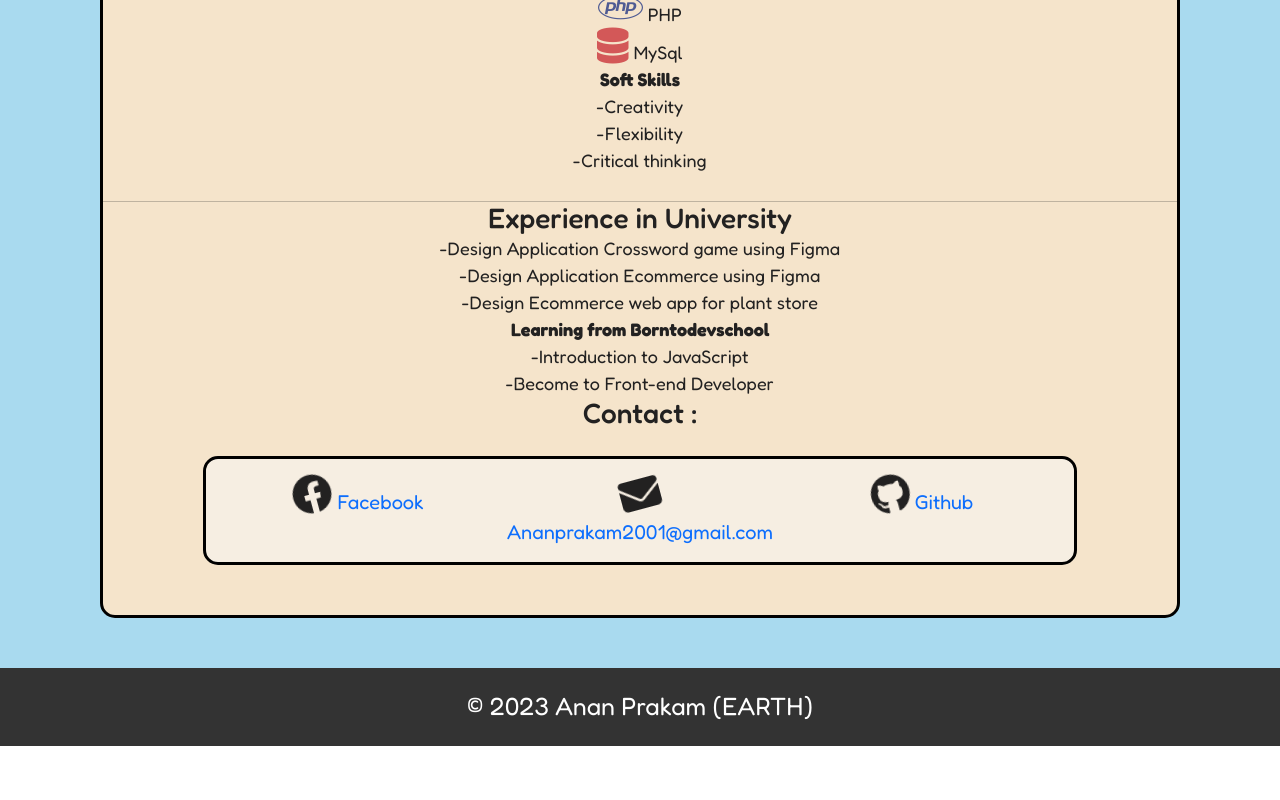
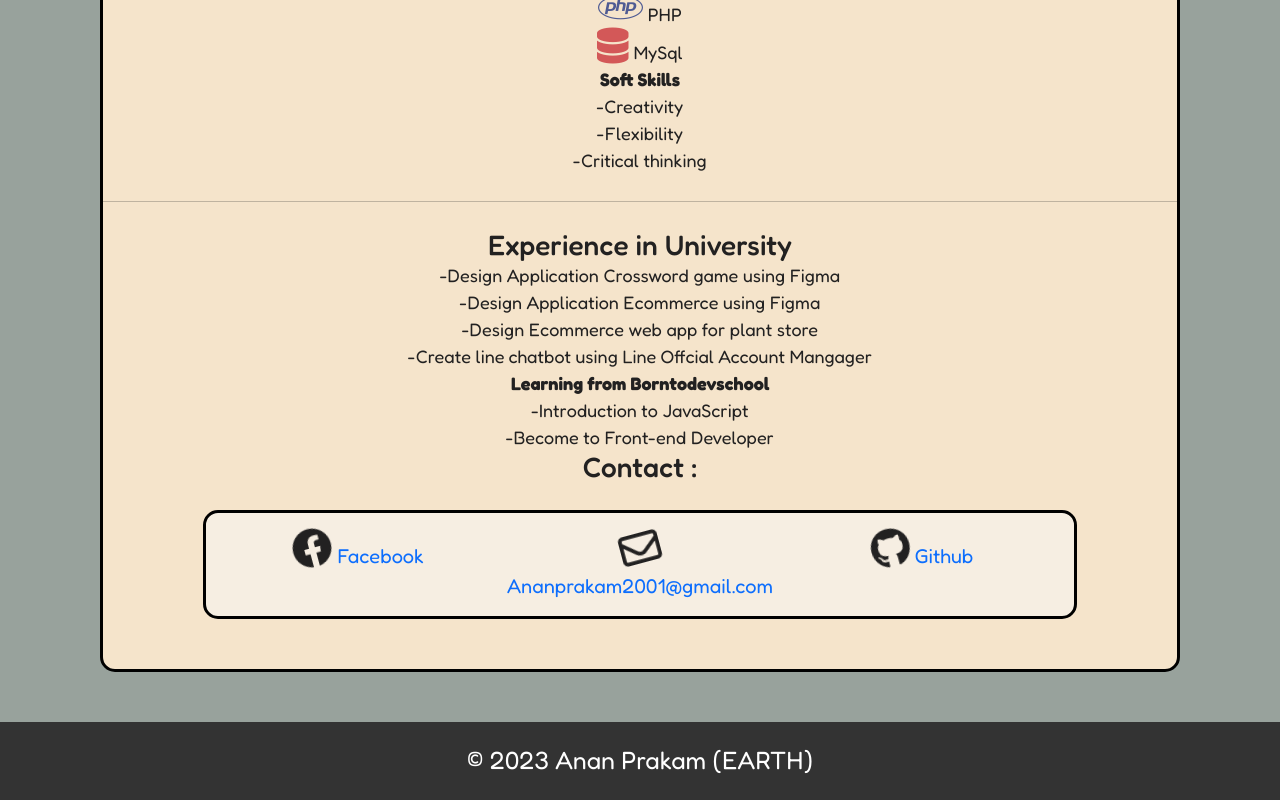
Before and after one commit to ananprakam/Portfolio, an Angular app: page / in a window 1280 px wide. Shown: the part 1604-2404 px from the top of the page. Before the commit the page ends 2350 px from the top, so only its background shows below. Built offline with nearby package versions, Linux system fonts and the light colour scheme.

Commit message:
update index

```diff
--- a/src/app/app.component.css
+++ b/src/app/app.component.css
@@ -18,7 +18,8 @@ body {
     font-family: 'Fredoka', sans-serif;
     font-size: 25px;
     color: #222121;
-    background-color: hsl(198, 69%, 80%);
+    background-color: rgb(152, 162, 156);
+    /*background-color: hsl(198, 69%, 80%);*/
 }
 
 
--- a/src/app/app.component.html
+++ b/src/app/app.component.html
@@ -37,8 +37,6 @@
                 style="color: #000000;"></i> Telaphon:
               093-1404623</span>
           </p>
-
-
           <p>Address: Nakhon sawan</p>
         </div>
 
@@ -77,6 +75,7 @@
               </div>
               <br>
               <hr>
+              <br>
               <div class="experience" id="experience">
                 <h3>Experience in University</h3>
 
@@ -84,6 +83,7 @@
                   <li>-Design Application Crossword game using Figma</li>
                   <li>-Design Application Ecommerce using Figma</li>
                   <li>-Design Ecommerce web app for plant store</li>
+                  <li>-Create line chatbot using Line Offcial Account Mangager</li>
                 </ul>
                 <p><b>Learning from Borntodevschool</b></p>
                 <ul>
@@ -104,7 +104,7 @@
                       Facebook</a>
                   </div>
                   <div class="col">
-                    <i class="fa-solid fa-envelope fa-shake fa-2x"></i><a
+                    <i class="fa-regular fa-envelope fa-shake fa-2x" ></i><a
                       style="text-decoration: none;font-family: 'Fredoka', sans-serif;font-weight: 400;" href=""
                       target="_blank" rel="noopener">
                       Ananprakam2001@gmail.com</a>
```
